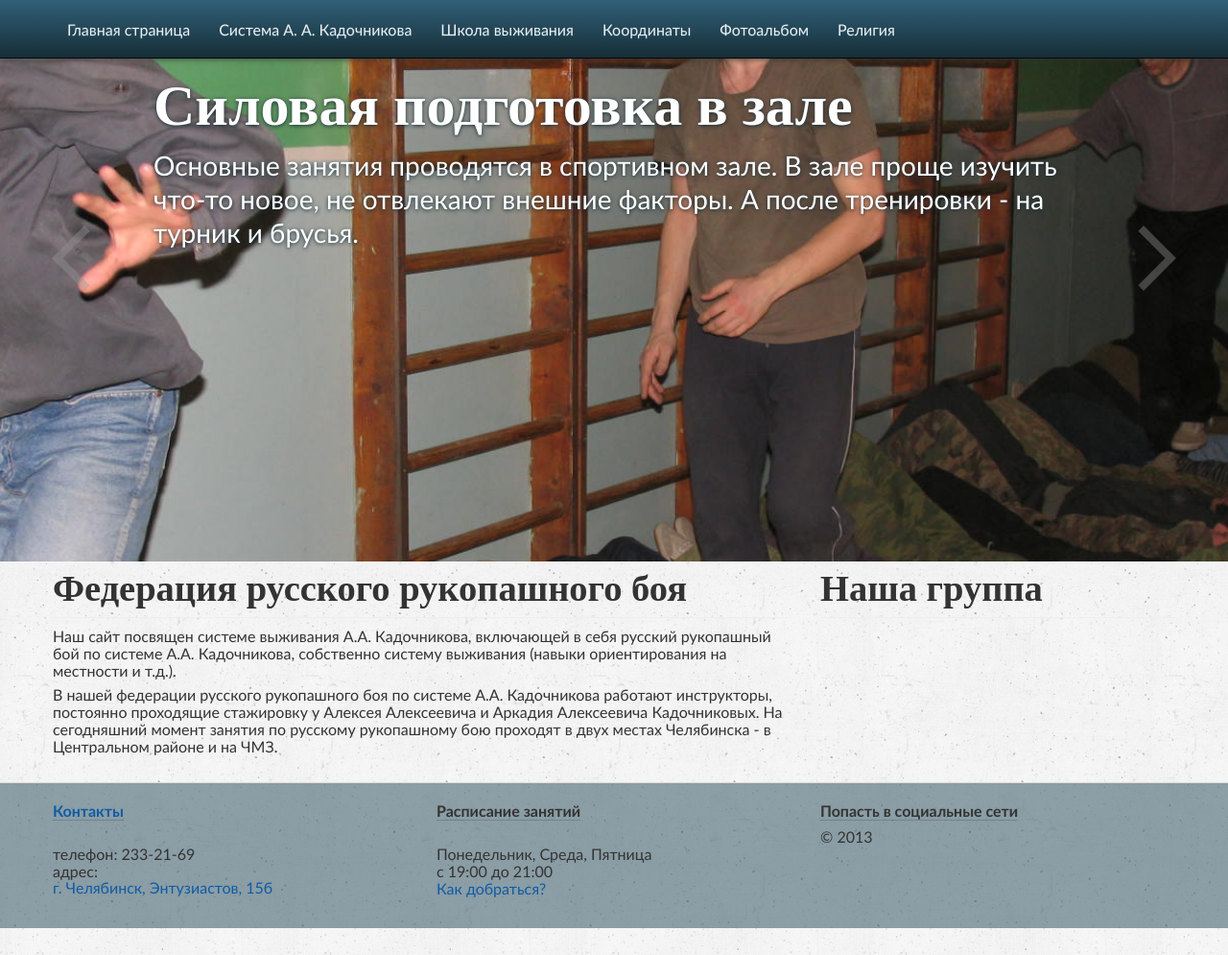
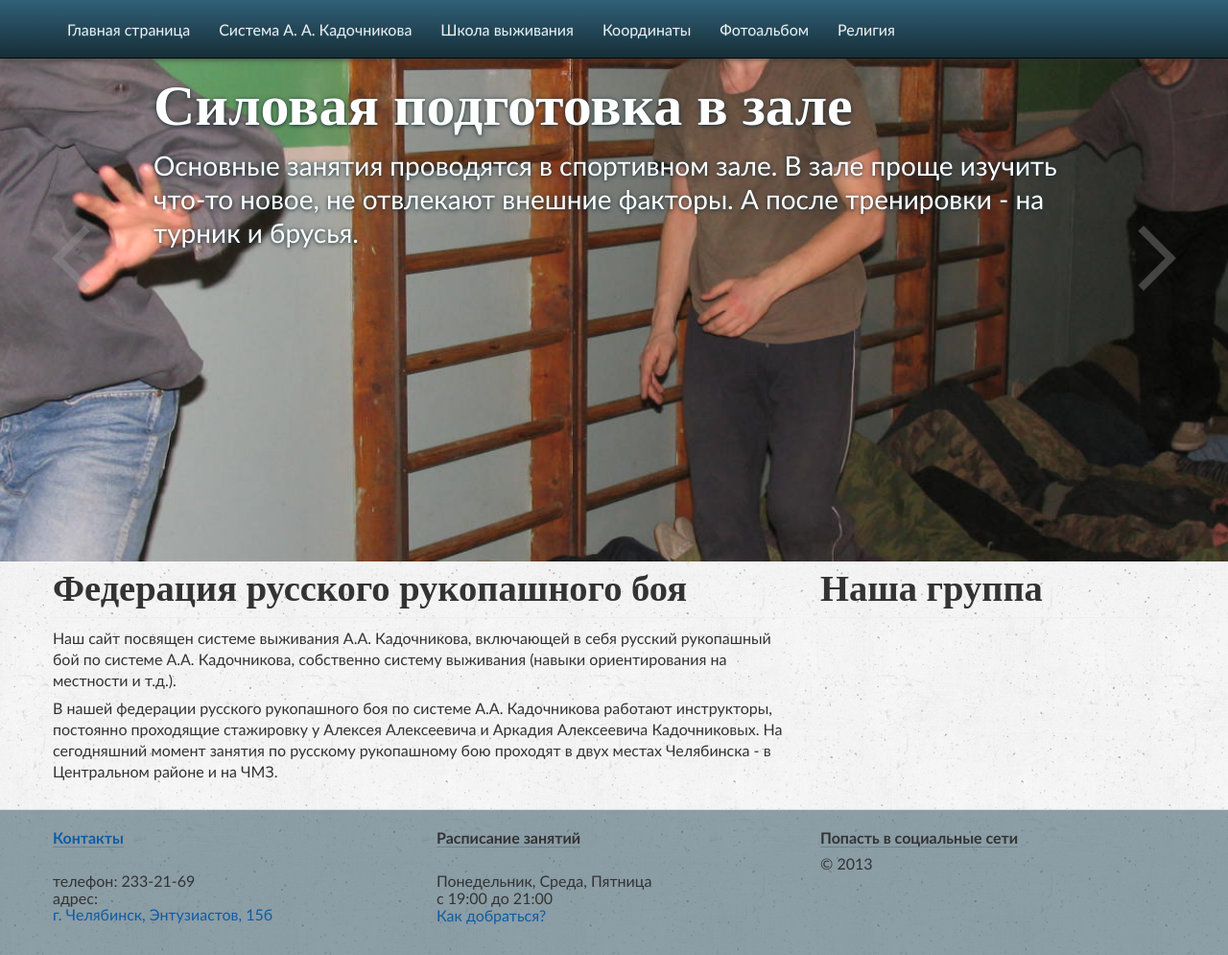
Before and after one commit to frrb-chel/frrb-chel.github.io, a Jekyll site: the page built from index.html, in a window 1280 px wide and 995 px high. Shown: the whole window at 96% size. Built offline with Jekyll 4.4.1, drawn with Linux system fonts in a browser that asks for light colours; Markdown is read by kramdown in place of the engine named in the settings; the list of posts is cut into pages by our own code.

Commit message:
INcreased line-height

```diff
--- a/static/css/main.css
+++ b/static/css/main.css
@@ -32,7 +32,7 @@ body {
     margin-top: 70px;
     position: relative;
     z-index: 1;
-    line-height: 18px;
+    line-height: 22px;
 }
 
 .content li {
```
